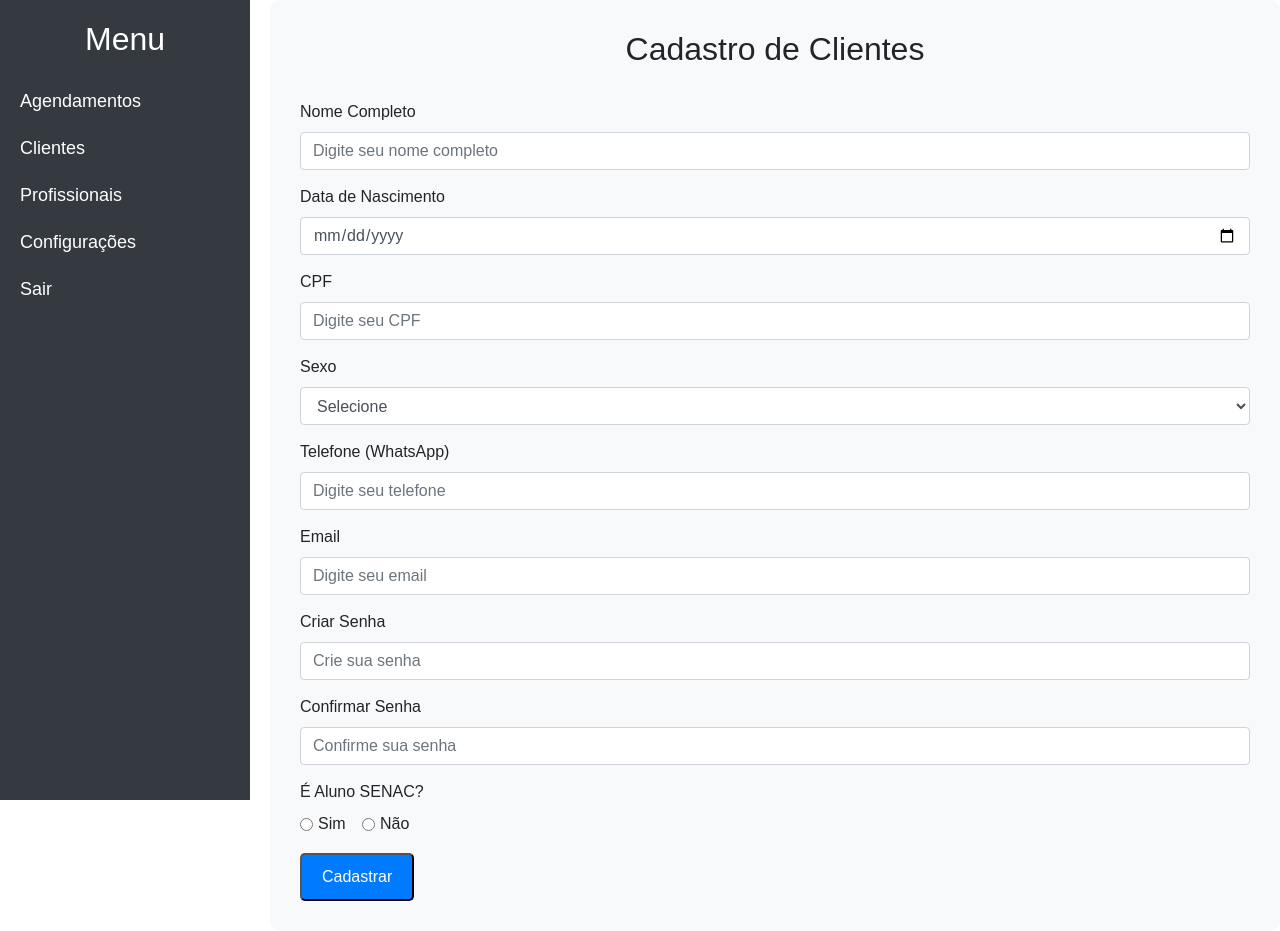
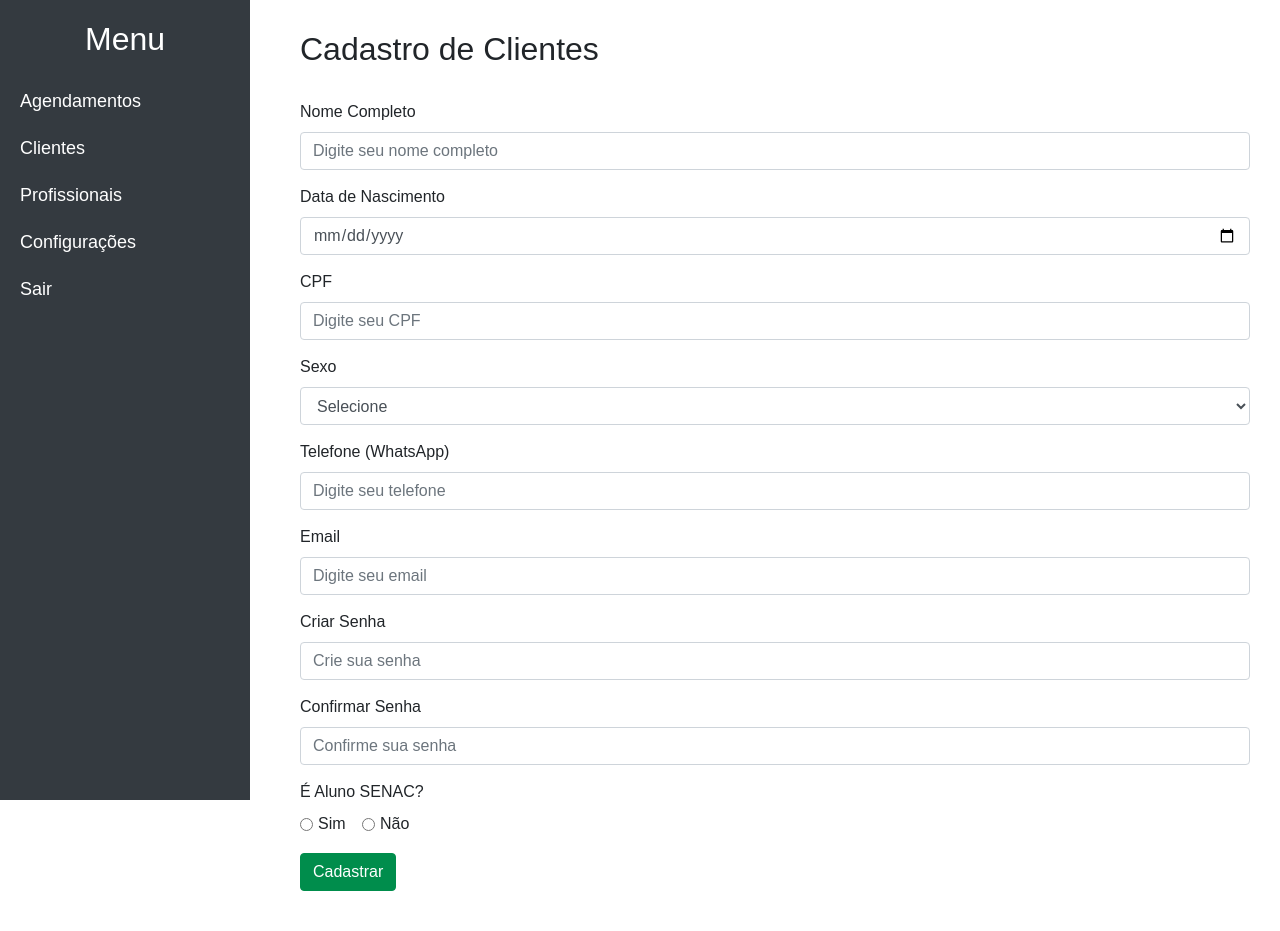
Before and after one commit to fernandesmelo/projeto-integrador-segundo-periodo, a plain HTML site: page frontend_funcionario/html/cadastroclientes.html in a window 1280 px wide. Drawn offline with nearby package versions, Linux system fonts and the light colour scheme.

Commit message:
conclui tudo

```diff
--- a/frontend_funcionario/html/cadastroclientes.html
+++ b/frontend_funcionario/html/cadastroclientes.html
@@ -92,7 +92,7 @@
                 <input type="text" class="form-control" id="matricula" placeholder="Informe sua matrícula">
             </div>
 
-            <button type="submit" class="btn-submit">Cadastrar</button>
+            <button type="submit" class="btn btn-primary" id="button-cadastrar">Cadastrar</button>
         </form>
     </div>
 
--- a/frontend_funcionario/html/css/cadastrocliente.css
+++ b/frontend_funcionario/html/css/cadastrocliente.css
@@ -27,10 +27,6 @@ body {
     margin: 20px 0;
 }
 
-.titulo {
-    text-align: center;
-}
-
 /*alinha o texto 'nome cliente no centro */
 .col-md-10 {
     text-align: center;
@@ -51,7 +47,7 @@ body {
     padding: 20px;
     max-width: 1700px; /* Máxima largura para o formulário */
     margin-right: auto;
-    background-color: #f8f9fa;
+    background-color: #FFFFFF;
     border-radius: 10px;
     padding: 30px;
 }
@@ -60,11 +56,9 @@ body {
     margin-bottom: 15px;
 }
 
-.btn-submit {
-    background-color: #007bff;
-    color: white;
-    border-radius: 5px;
-    padding: 10px 20px;
+.btn.btn-primary {
+    background-color: #008D4C;
+    border-color: #008D4C;
 }
 
 .btn-submit:hover {
```
Also changed, not shown: frontend_funcionario/html/telainicial.html (+1 -1 lines).
